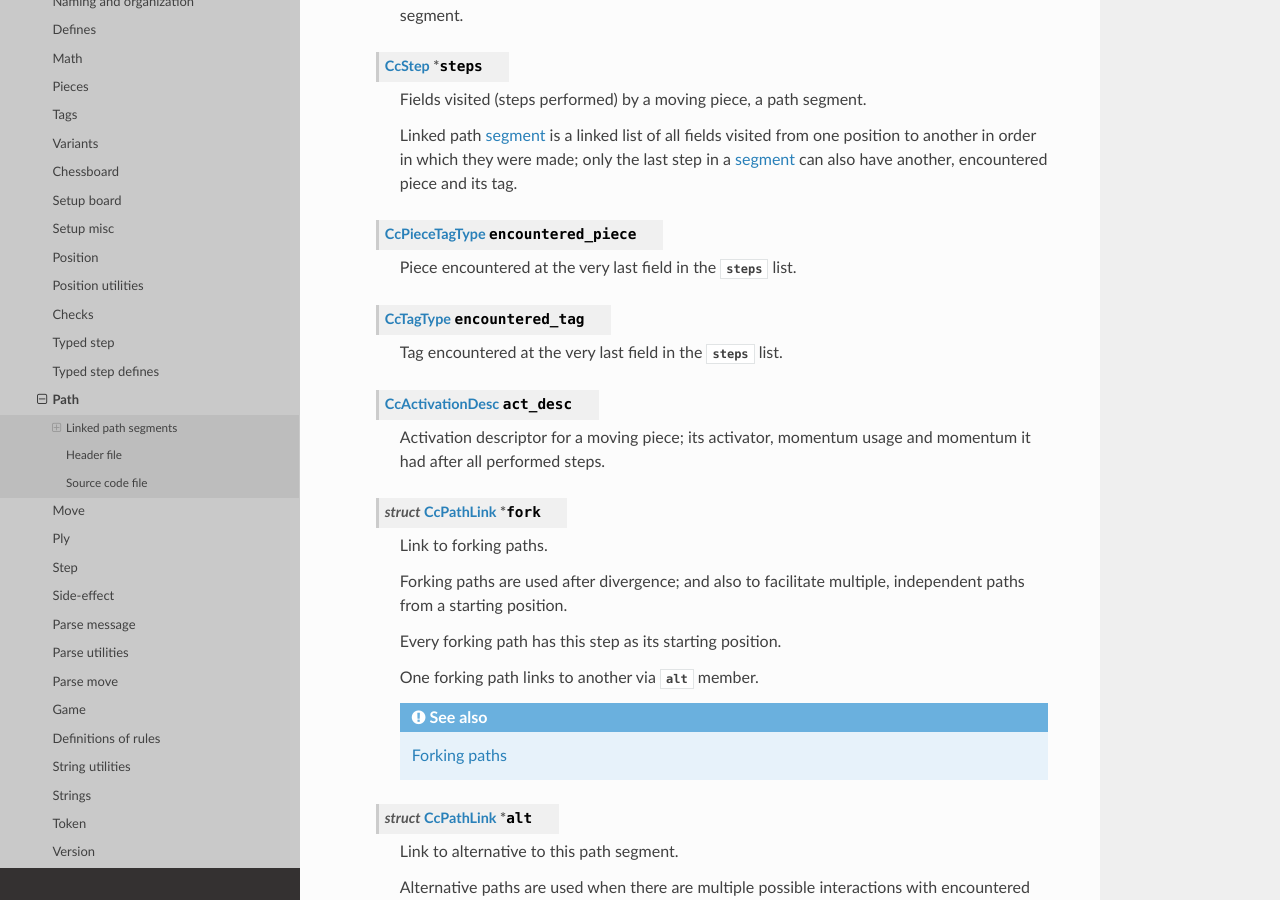
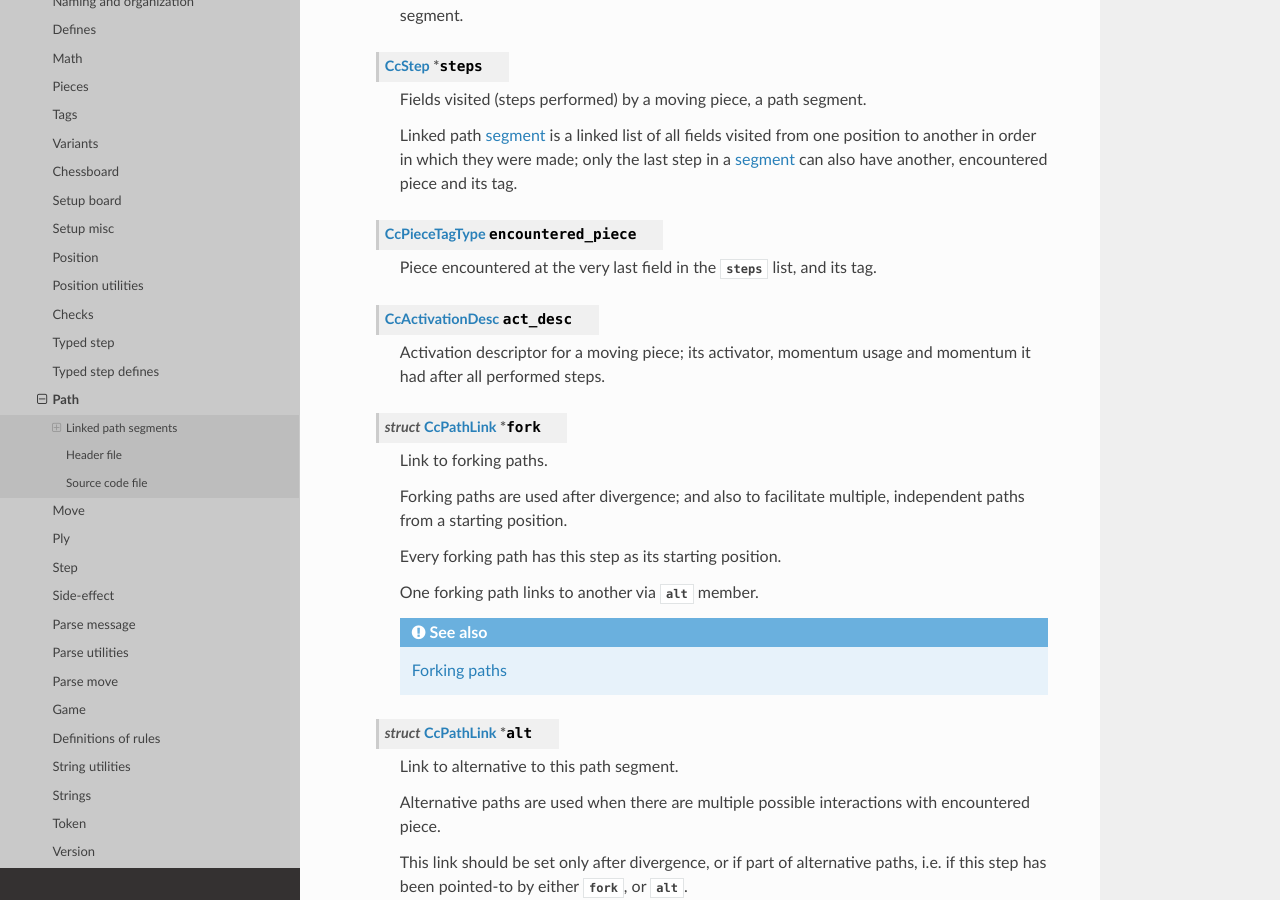
Before and after one commit to mmlacak/crochess, a Sphinx documentation site: the page built from docs/source/libcc/ccpath.rst, in a window 1280 px wide and 900 px high, scrolled down 1044 px. Built offline with Sphinx 7.4.7 and the Read the Docs theme 3.1.0, drawn with Linux system fonts in a browser that asks for light colours.

Commit message:
Fixed path docs.

```diff
--- a/docs/source/conf.py
+++ b/docs/source/conf.py
@@ -26,10 +26,10 @@ copyright = '2021, Mario Mlačak'
 author = 'Mario Mlačak'
 
 # The short X.Y version
-version = "0.0.1.212:1391+20250606.013501"   # docs-new-lib-short-version-major-minor-feature-commit+meta~breaks-place-marker
+version = "0.0.1.213:1392+20250607.160928"   # docs-new-lib-short-version-major-minor-feature-commit+meta~breaks-place-marker
 
 # The full version, including alpha/beta/rc tags
-release = "0.0.1.212:1391+20250606.013501"   # docs-new-lib-full-version-major-minor-feature-commit+meta~breaks-place-marker
+release = "0.0.1.213:1392+20250607.160928"   # docs-new-lib-full-version-major-minor-feature-commit+meta~breaks-place-marker
 
 
 # -- General configuration ---------------------------------------------------
--- a/docs/source/libcc/ccpath.rst
+++ b/docs/source/libcc/ccpath.rst
@@ -66,11 +66,8 @@ Linked path segments
 
     .. c:member:: CcPieceTagType encountered_piece
 
-        Piece encountered at the very last field in the :c:member:`steps` list.
-
-    .. c:member:: CcTagType encountered_tag
-
-        Tag encountered at the very last field in the :c:member:`steps` list.
+        Piece encountered at the very last field in the :c:member:`steps` list,
+        and its tag.
 
     .. c:member:: CcActivationDesc act_desc
 
```
Also changed, not shown: 1 other file.
